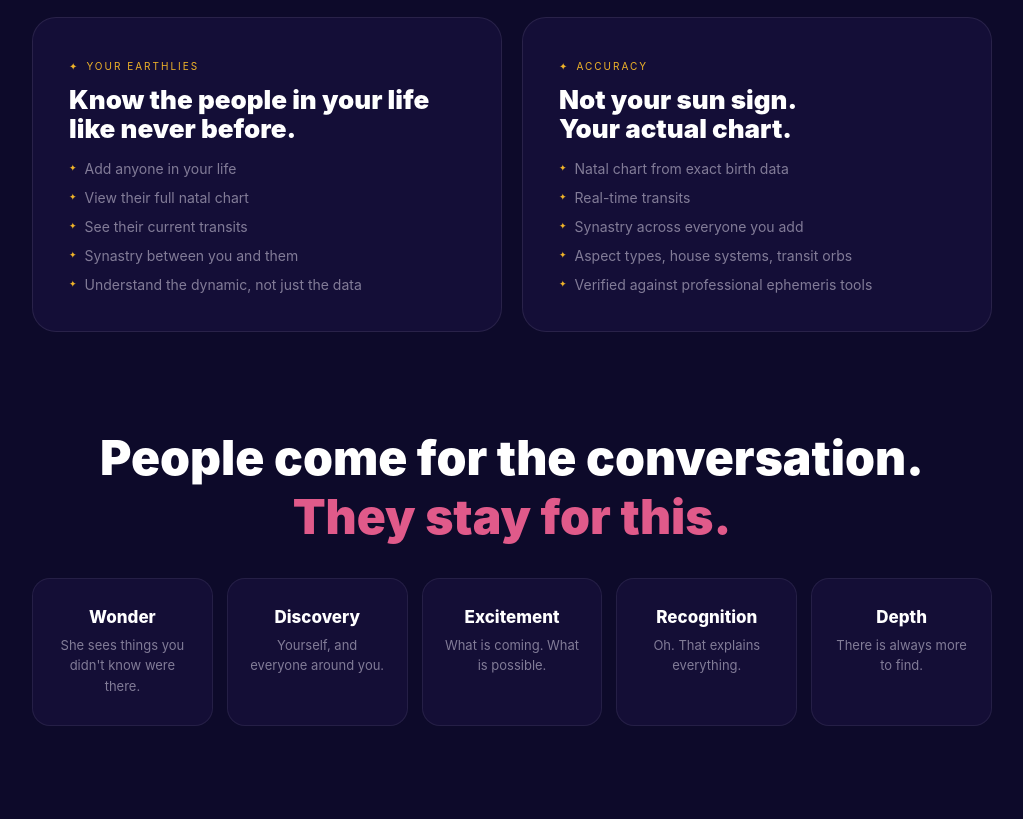
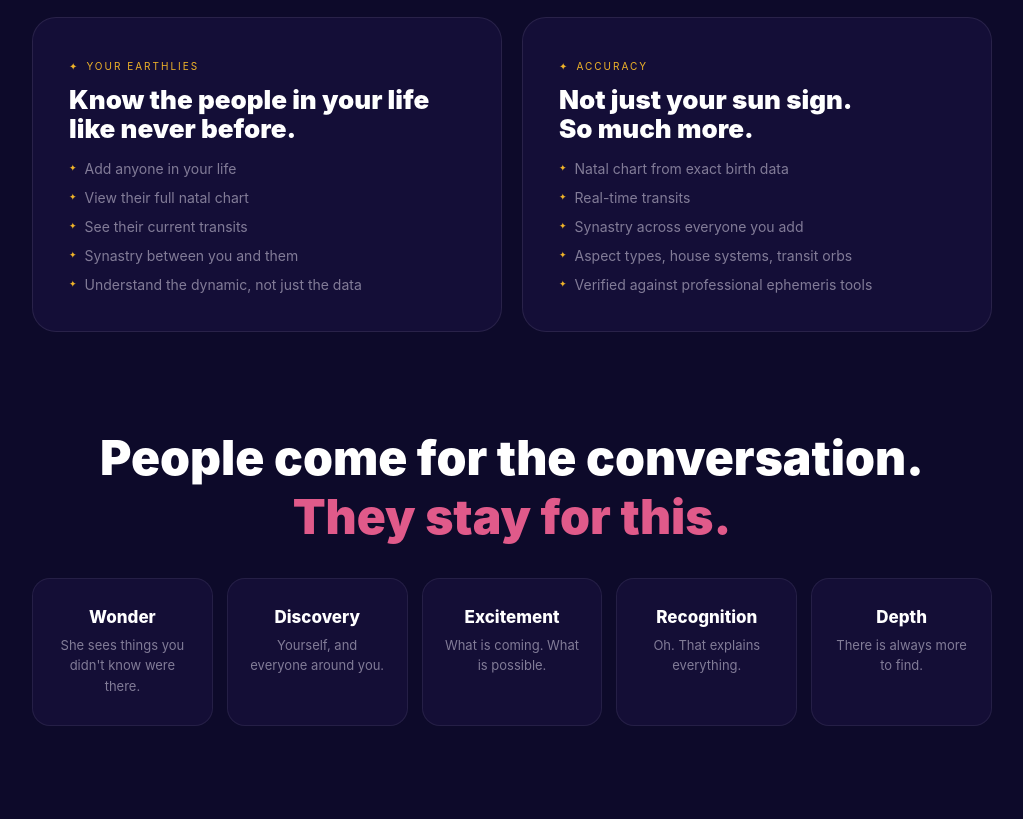
Before and after one commit to CaraDrolshagen/ohstarri-site-, a plain HTML site: page index.html in a window 1280 px wide. Shown: the part 1755-2574 px from the top of the page, without its empty margins (128-1151 px from the left). Drawn offline with Linux system fonts and the light colour scheme.

Commit message:
Add files via upload

```diff
--- a/index.html
+++ b/index.html
@@ -419,7 +419,7 @@
       </div>
       <div class="noa-card fu d3">
         <div class="tag">Accuracy</div>
-        <h3>Not your sun sign.<br>Your actual chart.</h3>
+        <h3>Not just your sun sign.<br>So much more.</h3>
         <ul>
           <li>Natal chart from exact birth data</li>
           <li>Real-time transits</li>
```
